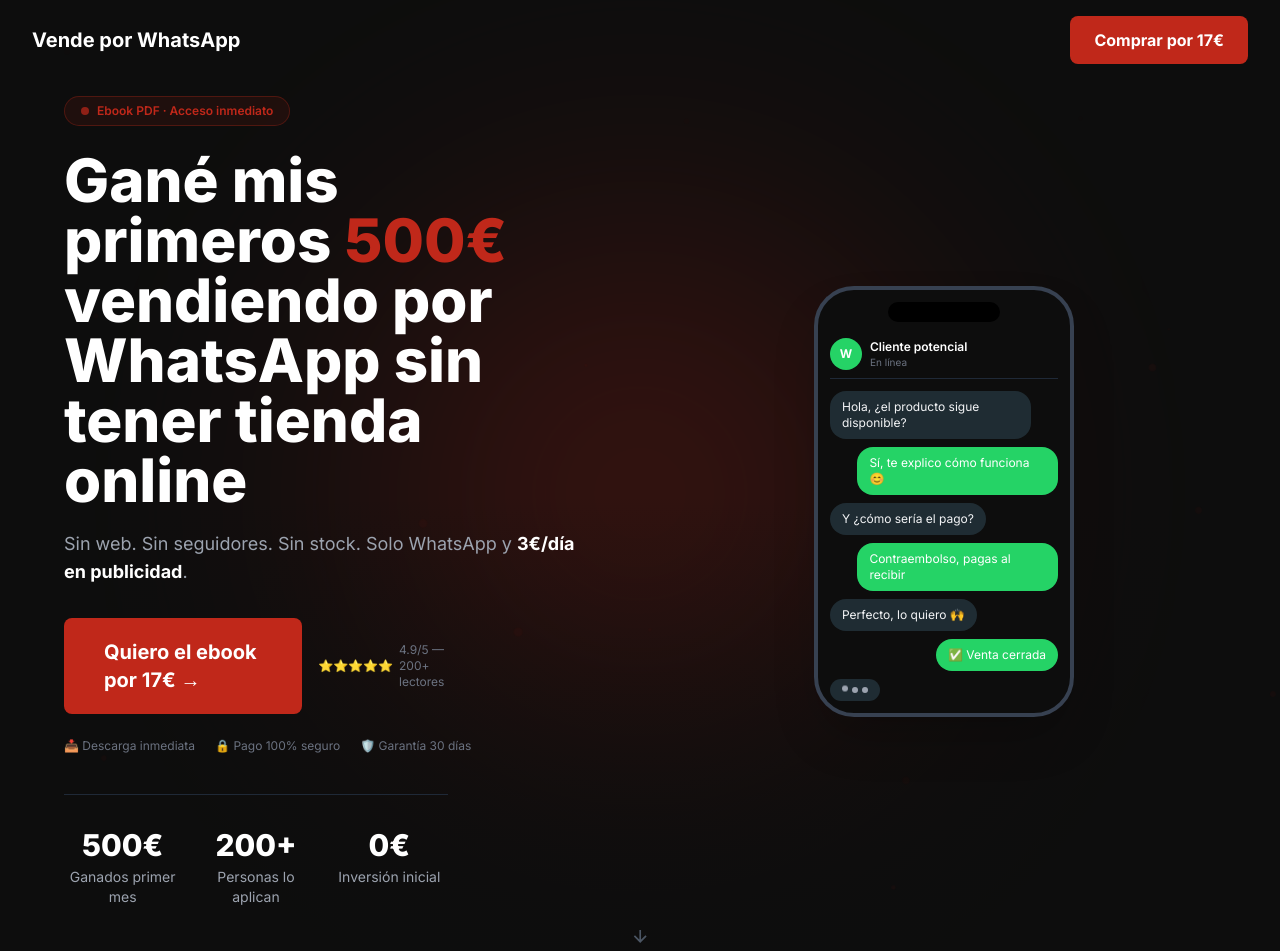
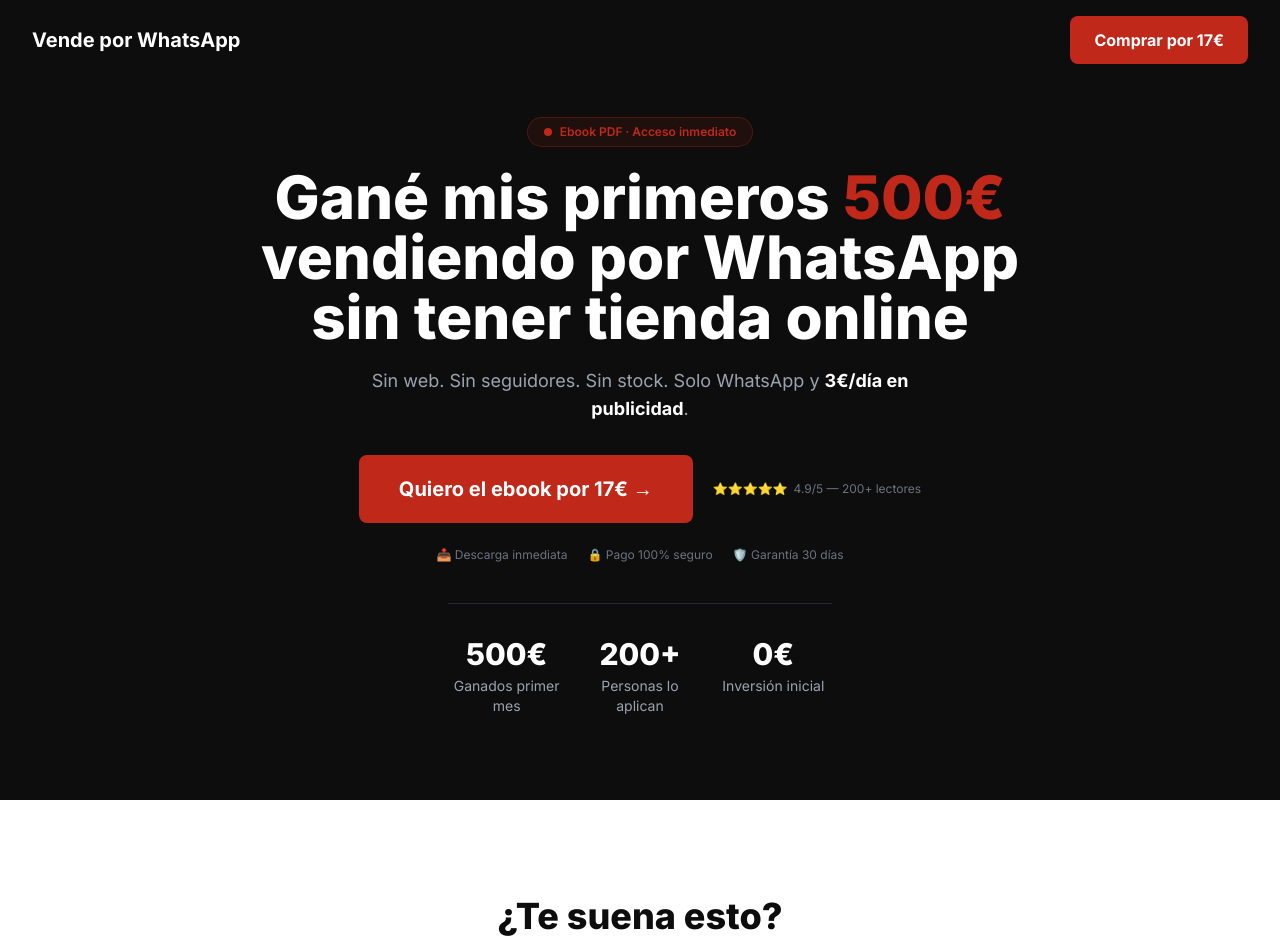
Before and after one commit to badrx15/webebook, a Next.js app: page / in a window 1280 px wide. Shown: the top 951 px of the page. Built offline with nearby package versions, Linux system fonts and the light colour scheme.

Commit message:
Hero simplificado: sin animaciones, sin teléfono, solo texto

```diff
--- a/components/Hero.tsx
+++ b/components/Hero.tsx
@@ -1,7 +1,6 @@
 'use client';
 
-import { forwardRef, RefObject, useEffect, useState } from 'react';
-import { motion } from 'framer-motion';
+import { forwardRef, RefObject } from 'react';
 import CTAButton from './CTAButton';
 import { trackEvent } from '@/lib/track';
 
@@ -9,168 +8,6 @@
   pricingRef: RefObject<HTMLElement>;
 }
 
-// ─── Animated counter ──────────────────────────────────────────
-function AnimatedCounter({
-  to,
-  suffix = '',
-  label,
-}: {
-  to: number;
-  suffix?: string;
-  label: string;
-}) {
-  const [count, setCount] = useState(0);
-
-  useEffect(() => {
-    const duration = 2000;
-    const steps = 30;
-    const increment = to / steps;
-    let current = 0;
-    const timer = setInterval(() => {
-      current += increment;
-      if (current >= to) {
-        setCount(to);
-        clearInterval(timer);
-      } else {
-        setCount(Math.floor(current));
-      }
-    }, duration / steps);
-    return () => clearInterval(timer);
-  }, [to]);
-
-  return (
-    <div className="text-center" aria-live="polite" aria-label={`${to}${suffix} — ${label}`}>
-      <span className="text-xl font-extrabold text-white sm:text-2xl md:text-3xl">
-        {count}
-        {suffix}
-      </span>
-      <p className="mt-0.5 text-[11px] text-gray-400 sm:mt-1 sm:text-xs md:text-sm">
-        {label}
-      </p>
-    </div>
-  );
-}
-
-// ─── Floating WhatsApp chat bubbles ────────────────────────────
-const chatMessages = [
-  { side: 'left', text: 'Hola, ¿el producto sigue disponible?' },
-  { side: 'right', text: 'Sí, te explico cómo funciona 😊' },
-  { side: 'left', text: 'Y ¿cómo sería el pago?' },
-  { side: 'right', text: 'Contraembolso, pagas al recibir' },
-  { side: 'left', text: 'Perfecto, lo quiero 🙌' },
-  { side: 'right', text: '✅ Venta cerrada' },
-];
-
-function PhoneMockup() {
-  return (
-    <motion.div
-      aria-hidden="true"
-      className="relative mx-auto w-[220px] rounded-[2rem] border-4 border-gray-700 bg-[#0d0d0d] p-2.5 shadow-2xl sm:w-[240px] md:w-[260px] md:p-3 md:rounded-[2.5rem]"
-      initial={{ opacity: 0, y: 60, scale: 0.9 }}
-      animate={{ opacity: 1, y: 0, scale: 1 }}
-      transition={{ duration: 0.9, ease: 'easeOut', delay: 0.4 }}
-    >
-      {/* Notch */}
-      <div className="mx-auto mb-2 h-4 w-20 rounded-full bg-black md:mb-4 md:h-5 md:w-28" />
-
-      {/* Chat header */}
-      <div className="mb-2 flex items-center gap-1.5 border-b border-gray-800 pb-1.5 md:mb-3 md:gap-2 md:pb-2">
-        <div className="flex h-6 w-6 items-center justify-center rounded-full bg-[#25D366] text-[9px] font-bold text-white md:h-8 md:w-8 md:text-xs">
-          W
-        </div>
-        <div className="text-left">
-          <p className="text-[10px] font-semibold text-white md:text-xs">Cliente potencial</p>
-          <p className="text-[8px] text-gray-500 md:text-[10px]">En línea</p>
-        </div>
-      </div>
-
-      {/* Messages */}
-      <div className="flex flex-col gap-1.5 md:gap-2">
-        {chatMessages.map((msg, i) => (
-          <motion.div
-            key={i}
-            className={`max-w-[88%] rounded-xl px-2 py-1.5 text-[10px] leading-relaxed md:rounded-2xl md:px-3 md:py-2 md:text-xs ${
-              msg.side === 'right'
-                ? 'self-end rounded-br-sm bg-[#25D366] text-white'
-                : 'self-start rounded-bl-sm bg-[#1f2c33] text-gray-100'
-            }`}
-            initial={{ opacity: 0, x: msg.side === 'right' ? 20 : -20, y: 10 }}
-            animate={{ opacity: 1, x: 0, y: 0 }}
-            transition={{ duration: 0.4, delay: 0.8 + i * 0.2, ease: 'easeOut' }}
-          >
-            {msg.text}
-          </motion.div>
-        ))}
-
-        {/* Animated typing indicator */}
-        <motion.div
-          className="self-start flex items-center gap-1 rounded-xl rounded-bl-sm bg-[#1f2c33] px-2 py-1.5 md:rounded-2xl md:px-3 md:py-2"
-          initial={{ opacity: 0, x: -20 }}
-          animate={{ opacity: 1, x: 0 }}
-          transition={{ duration: 0.4, delay: 0.8 + chatMessages.length * 0.2 }}
-        >
-          <span className="h-1 w-1 animate-bounce rounded-full bg-gray-400 md:h-1.5 md:w-1.5" />
-          <span className="h-1 w-1 animate-bounce rounded-full bg-gray-400 md:h-1.5 md:w-1.5 [animation-delay:0.08s]" />
-          <span className="h-1 w-1 animate-bounce rounded-full bg-gray-400 md:h-1.5 md:w-1.5 [animation-delay:0.16s]" />
-        </motion.div>
-      </div>
-    </motion.div>
-  );
-}
-
-// ─── Particles (desktop only, no SSR to avoid hydration error) ──
-function ParticleField() {
-  const [ready, setReady] = useState(false);
-
-  useEffect(() => {
-    setReady(true);
-  }, []);
-
-  if (!ready) return null;
-
-  const isMobile = window.innerWidth < 640;
-  if (isMobile) return null;
-
-  const count = 20;
-  const particles = Array.from({ length: count }, (_, i) => ({
-    id: i,
-    x: Math.random() * 100,
-    y: Math.random() * 100,
-    size: Math.random() * 4 + 2,
-    delay: Math.random() * 5,
-    duration: Math.random() * 6 + 4,
-  }));
-
-  return (
-    <div className="pointer-events-none absolute inset-0 overflow-hidden">
-      {particles.map((p) => (
-        <motion.div
-          key={p.id}
-          className="absolute rounded-full bg-[#C0281A]/10"
-          style={{
-            left: `${p.x}%`,
-            top: `${p.y}%`,
-            width: p.size,
-            height: p.size,
-          }}
-          animate={{
-            y: [0, -30, 0],
-            opacity: [0.1, 0.5, 0.1],
-            scale: [1, 1.5, 1],
-          }}
-          transition={{
-            duration: p.duration,
-            repeat: Infinity,
-            delay: p.delay,
-            ease: 'easeInOut',
-          }}
-        />
-      ))}
-    </div>
-  );
-}
-
-// ─── Main Hero component ───────────────────────────────────────
 const Hero = forwardRef<HTMLElement, HeroProps>(function Hero(
   { pricingRef },
   ref,
@@ -181,162 +18,67 @@
     pricingRef.current?.scrollIntoView({ behavior: 'smooth' });
   };
 
-  // ── background glow movement (desktop only) ──────────────────
-  const [mousePos, setMousePos] = useState({ x: 0.5, y: 0.5 });
-  const [isDesktop, setIsDesktop] = useState(false);
-
-  useEffect(() => {
-    setIsDesktop(window.innerWidth >= 1024);
-    const handle = (e: MouseEvent) => {
-      setMousePos({ x: e.clientX / window.innerWidth, y: e.clientY / window.innerHeight });
-    };
-    window.addEventListener('mousemove', handle, { passive: true });
-    return () => window.removeEventListener('mousemove', handle);
-  }, []);
-
-  const staggerItem = {
-    hidden: { opacity: 0, y: 20 },
-    visible: (i: number) => ({
-      opacity: 1,
-      y: 0,
-      transition: { duration: 0.5, ease: 'easeOut', delay: 0.05 + i * 0.1 },
-    }),
-  };
-
   return (
     <section
       ref={ref}
       id="inicio"
-      className="relative flex min-h-screen items-center overflow-hidden bg-[#0d0d0d] px-4 pt-20 pb-16 sm:px-6 lg:pb-20 lg:pt-24 scroll-mt-16"
+      className="flex min-h-screen items-center justify-center bg-[#0d0d0d] px-4 pt-24 pb-16 sm:px-6 lg:px-8 scroll-mt-16"
     >
-      {/* ── Background glow (desktop only) ── */}
-      {isDesktop && (
-        <div
-          className="pointer-events-none absolute -inset-40 opacity-30 blur-[120px] transition-all duration-700"
-          style={{
-            background: `radial-gradient(600px circle at ${mousePos.x * 100}% ${mousePos.y * 100}%, #C0281A 0%, transparent 70%)`,
-          }}
-        />
-      )}
-
-      {/* ── Gradient overlay edges ── */}
-      <div className="pointer-events-none absolute inset-0 bg-gradient-to-b from-transparent via-transparent to-[#0d0d0d]" />
-
-      {/* ── Floating particles ── */}
-      <ParticleField />
-
-      {/* ── Content ── */}
-      <div className="relative z-10 mx-auto grid w-full max-w-6xl items-center gap-6 md:gap-8 lg:grid-cols-2 lg:gap-16">
-        {/* ── Left column: text + CTAs ── */}
-        <motion.div
-          className="flex flex-col items-center text-center lg:items-start lg:text-left"
-          initial="hidden"
-          animate="visible"
-        >
+      <div className="mx-auto w-full max-w-3xl text-center">
         {/* Badge */}
-          <motion.div
-            className="mb-4 inline-flex items-center gap-1.5 rounded-full border border-[#C0281A]/30 bg-[#C0281A]/10 px-3 py-1 text-[11px] font-semibold text-[#C0281A] md:mb-6 md:gap-2 md:px-4 md:py-1.5 md:text-xs"
-            variants={staggerItem}
-            custom={0}
-          >
-            <span className="h-2 w-2 animate-pulse rounded-full bg-[#C0281A]" />
+        <div className="mb-5 inline-flex items-center gap-2 rounded-full border border-[#C0281A]/30 bg-[#C0281A]/10 px-4 py-1.5 text-xs font-semibold text-[#C0281A]">
+          <span className="h-2 w-2 rounded-full bg-[#C0281A]" />
           Ebook PDF · Acceso inmediato
-          </motion.div>
+        </div>
 
         {/* Headline */}
-          <motion.h1
-            className="text-2xl font-extrabold leading-tight text-white sm:text-3xl md:text-4xl lg:text-5xl xl:text-6xl"
-            variants={staggerItem}
-            custom={1}
-          >
+        <h1 className="text-3xl font-extrabold leading-tight text-white sm:text-4xl md:text-5xl lg:text-6xl">
           Gané mis primeros{' '}
           <span className="text-[#C0281A]">500€</span>{' '}
           vendiendo por WhatsApp sin tener tienda online
-          </motion.h1>
+        </h1>
 
         {/* Subtitle */}
-          <motion.p
-            className="mx-auto mt-3 max-w-md text-sm leading-relaxed text-gray-400 md:mt-5 md:max-w-lg md:text-base lg:mx-0 lg:text-lg"
-            variants={staggerItem}
-            custom={2}
-          >
+        <p className="mx-auto mt-5 max-w-xl text-base leading-relaxed text-gray-400 sm:text-lg">
           Sin web. Sin seguidores. Sin stock. Solo WhatsApp y{' '}
           <span className="font-bold text-white">3€/día en publicidad</span>.
-          </motion.p>
+        </p>
 
         {/* CTA + rating */}
-          <motion.div
-            className="mt-6 flex w-full max-w-sm flex-col items-center gap-3 md:mt-8 md:flex-row md:gap-4 lg:justify-start"
-            variants={staggerItem}
-            custom={3}
-          >
-            <CTAButton href="#precio" large onClick={scrollToPricing} className="w-full md:w-auto">
+        <div className="mt-8 flex flex-col items-center gap-4 sm:flex-row sm:justify-center sm:gap-5">
+          <CTAButton href="#precio" large onClick={scrollToPricing}>
             Quiero el ebook por 17€ →
           </CTAButton>
 
-            <div className="flex items-center gap-1.5 text-[11px] text-gray-500 md:text-xs">
+          <div className="flex items-center gap-1.5 text-xs text-gray-500">
             <span className="flex">⭐⭐⭐⭐⭐</span>
             <span>4.9/5 — 200+ lectores</span>
           </div>
-          </motion.div>
+        </div>
 
-          {/* Badges row */}
-          <motion.div
-            className="mt-4 flex flex-wrap items-center justify-center gap-3 text-[11px] text-gray-500 md:mt-6 md:gap-5 md:text-xs lg:justify-start"
-            variants={staggerItem}
-            custom={4}
-          >
+        {/* Trust badges */}
+        <div className="mt-6 flex flex-wrap items-center justify-center gap-5 text-xs text-gray-500">
           <span>📥 Descarga inmediata</span>
           <span>🔒 Pago 100% seguro</span>
           <span>🛡️ Garantía 30 días</span>
-          </motion.div>
+        </div>
 
-          {/* Stats row */}
-          <motion.div
-            className="mt-6 grid w-full max-w-sm grid-cols-3 gap-2 border-t border-gray-800 pt-5 md:mt-10 md:gap-4 md:pt-8"
-            variants={staggerItem}
-            custom={5}
-          >
-            <AnimatedCounter to={500} suffix="€" label="Ganados primer mes" />
-            <AnimatedCounter to={200} suffix="+" label="Personas lo aplican" />
-            <AnimatedCounter to={0} suffix="€" label="Inversión inicial" />
-          </motion.div>
-        </motion.div>
-
-        {/* ── Right column: phone mockup (desktop) ── */}
-        <div className="hidden lg:flex lg:justify-center">
-          <PhoneMockup />
+        {/* Stats */}
+        <div className="mx-auto mt-10 grid w-full max-w-sm grid-cols-3 gap-4 border-t border-gray-800 pt-8">
+          <div className="text-center">
+            <span className="text-2xl font-extrabold text-white sm:text-3xl">500€</span>
+            <p className="mt-1 text-xs text-gray-400 sm:text-sm">Ganados primer mes</p>
+          </div>
+          <div className="text-center">
+            <span className="text-2xl font-extrabold text-white sm:text-3xl">200+</span>
+            <p className="mt-1 text-xs text-gray-400 sm:text-sm">Personas lo aplican</p>
+          </div>
+          <div className="text-center">
+            <span className="text-2xl font-extrabold text-white sm:text-3xl">0€</span>
+            <p className="mt-1 text-xs text-gray-400 sm:text-sm">Inversión inicial</p>
           </div>
         </div>
-
-      {/* ── Mobile phone mockup (below content) ── */}
-      <motion.div
-        className="relative z-10 mt-6 lg:hidden"
-        initial={{ opacity: 0, y: 30 }}
-        animate={{ opacity: 1, y: 0 }}
-        transition={{ duration: 0.6, delay: 0.3 }}
-      >
-        <PhoneMockup />
-      </motion.div>
-
-      {/* ── Scroll indicator ── */}
-      <motion.div
-        className="absolute bottom-4 left-1/2 z-10 -translate-x-1/2 md:bottom-6"
-        initial={{ opacity: 0 }}
-        animate={{ opacity: 1 }}
-        transition={{ delay: 3, duration: 0.8 }}
-      >
-        <motion.div
-          className="flex flex-col items-center gap-1 text-[11px] text-gray-600 md:text-xs"
-          animate={{ y: [0, 5, 0] }}
-          transition={{ duration: 2, repeat: Infinity, ease: 'easeInOut' }}
-        >
-          <svg width="16" height="16" viewBox="0 0 24 24" fill="none" stroke="currentColor" strokeWidth="2" className="md:w-5 md:h-5">
-            <path d="M12 5v14M5 12l7 7 7-7" />
-          </svg>
-          <span>Descubre más</span>
-        </motion.div>
-      </motion.div>
+      </div>
     </section>
   );
 });
```
Lines whose indentation alone changed are shown as unchanged.
